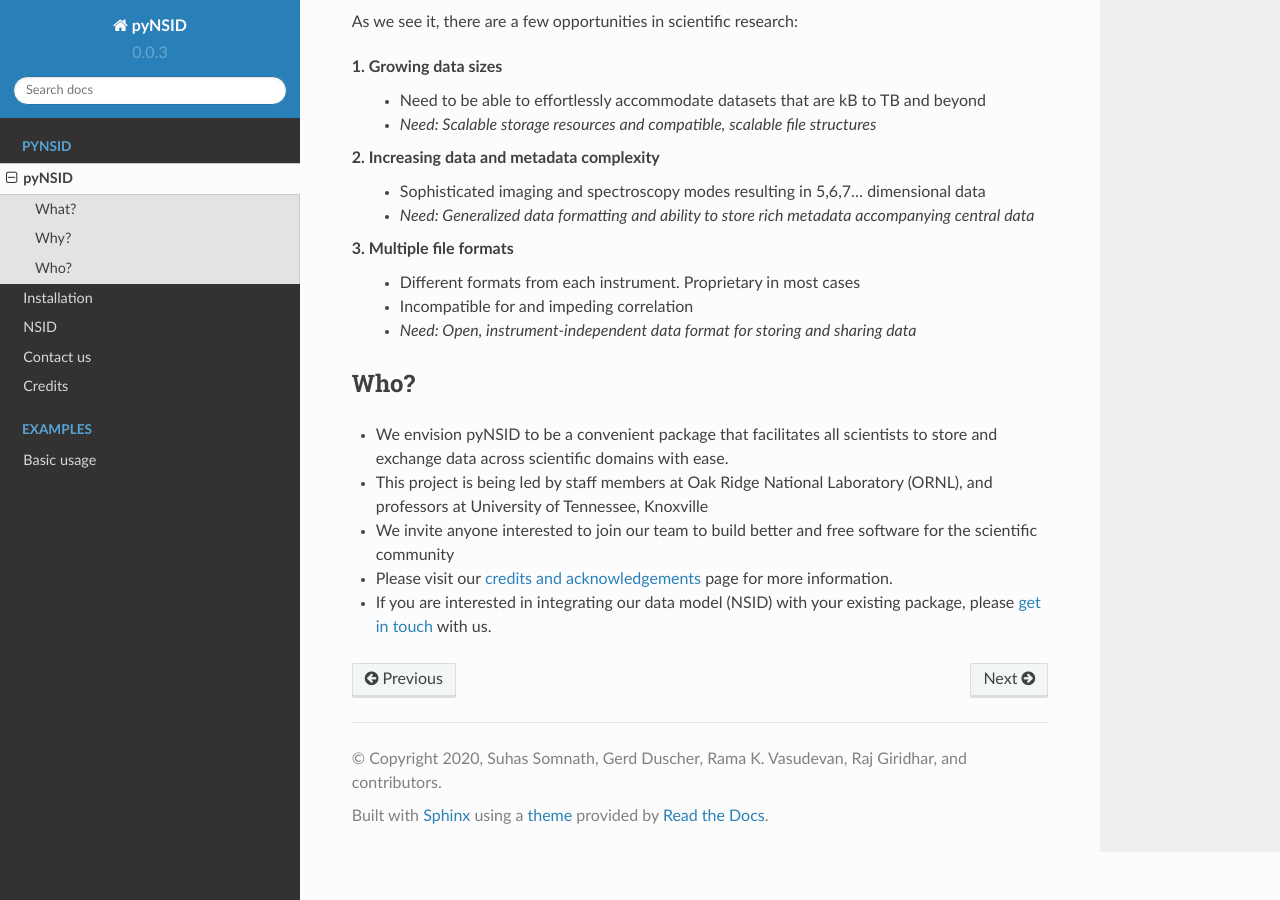
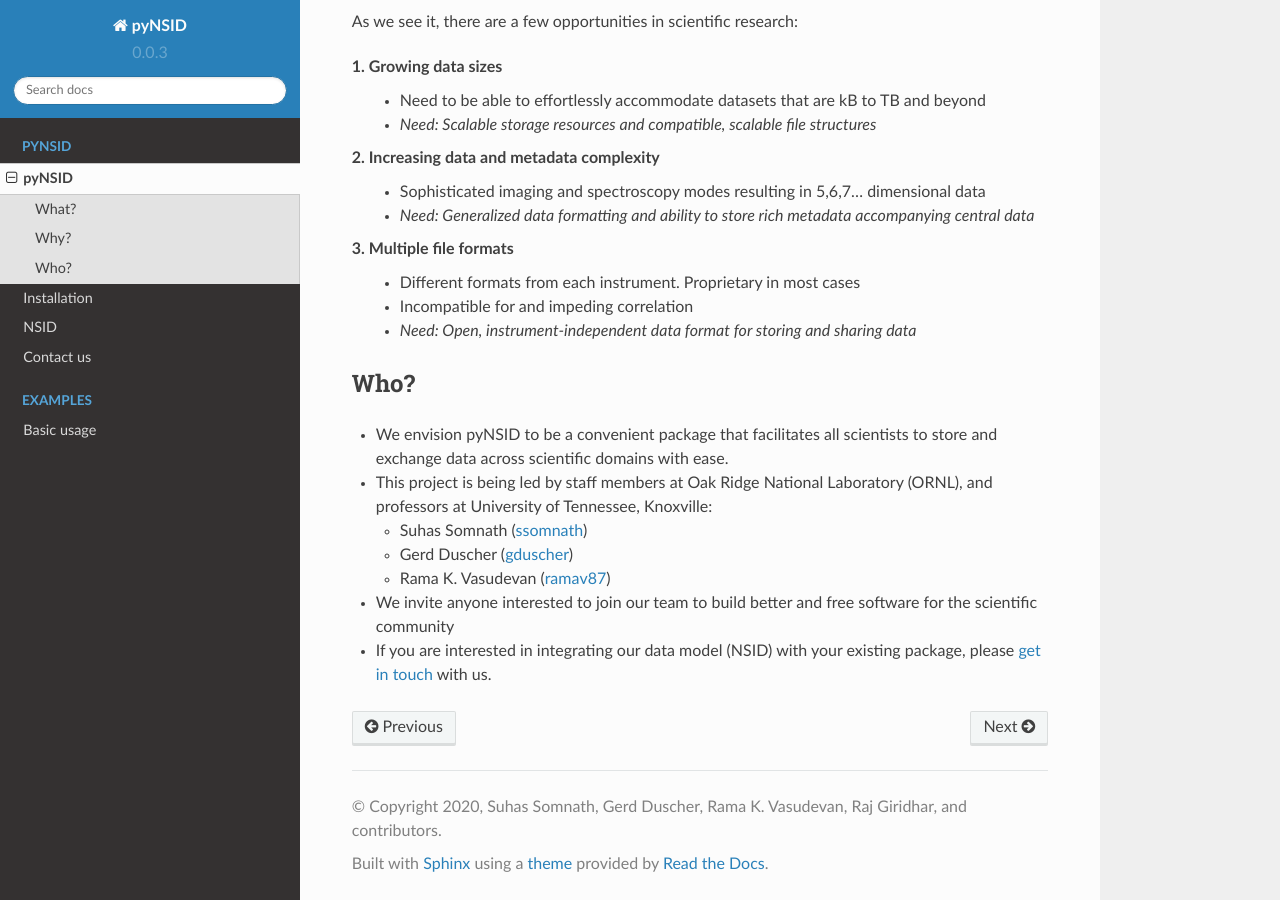
Before and after one commit to pycroscopy/pyNSID, a Sphinx documentation site: the page built from docs/source/about.rst, in a window 1280 px wide and 900 px high, scrolled down 891 px. Built offline with Sphinx 7.4.7 and the Read the Docs theme 2.0.0, drawn with Linux system fonts in a browser that asks for light colours; pages that are not in the unit, such as notebooks, are missing from menus.

Commit message:
Simplified credits

```diff
--- a/docs/source/about.rst
+++ b/docs/source/about.rst
@@ -46,7 +46,10 @@
 Who?
 ----
 * We envision pyNSID to be a convenient package that facilitates all scientists to store and exchange data across scientific domains with ease.
-* This project is being led by staff members at Oak Ridge National Laboratory (ORNL), and professors at University of Tennessee, Knoxville
+* This project is being led by staff members at Oak Ridge National Laboratory (ORNL), and professors at University of Tennessee, Knoxville:
+
+  * Suhas Somnath (`ssomnath <https://github.com/ssomnath>`_)
+  * Gerd Duscher (`gduscher <https://github.com/gduscher>`_)
+  * Rama K. Vasudevan (`ramav87 <https://github.com/ramav87>`_)
 * We invite anyone interested to join our team to build better and free software for the scientific community
-* Please visit our `credits and acknowledgements <./credits.html>`_ page for more information.
 * If you are interested in integrating our data model (NSID) with your existing package, please `get in touch <./contact.html>`_ with us.
--- a/docs/source/credits.rst
+++ b/docs/source/credits.rst
@@ -2,10 +2,7 @@
 -------
 The core pyNSID team consists of:
 
-* `@ssomnath <https://github.com/ssomnath>`_ (Suhas Somnath)
-* `@gduscher <https://github.com/gduscher>`_ (Gerd Duscher)
-* `@ramav87 <https://github.com/ramav87>`_ (Rama K. Vasudevan)
-* `@rajgiriUW <https://github.com/rajgiriUW>`_ (Raj Giridharagopal)
+
 
 Acknowledgements
 ~~~~~~~~~~~~~~~~
--- a/docs/source/index.rst
+++ b/docs/source/index.rst
@@ -19,7 +19,6 @@
    install
    nsid
    contact
-   credits
 
 Source code API
 ---------------
```
